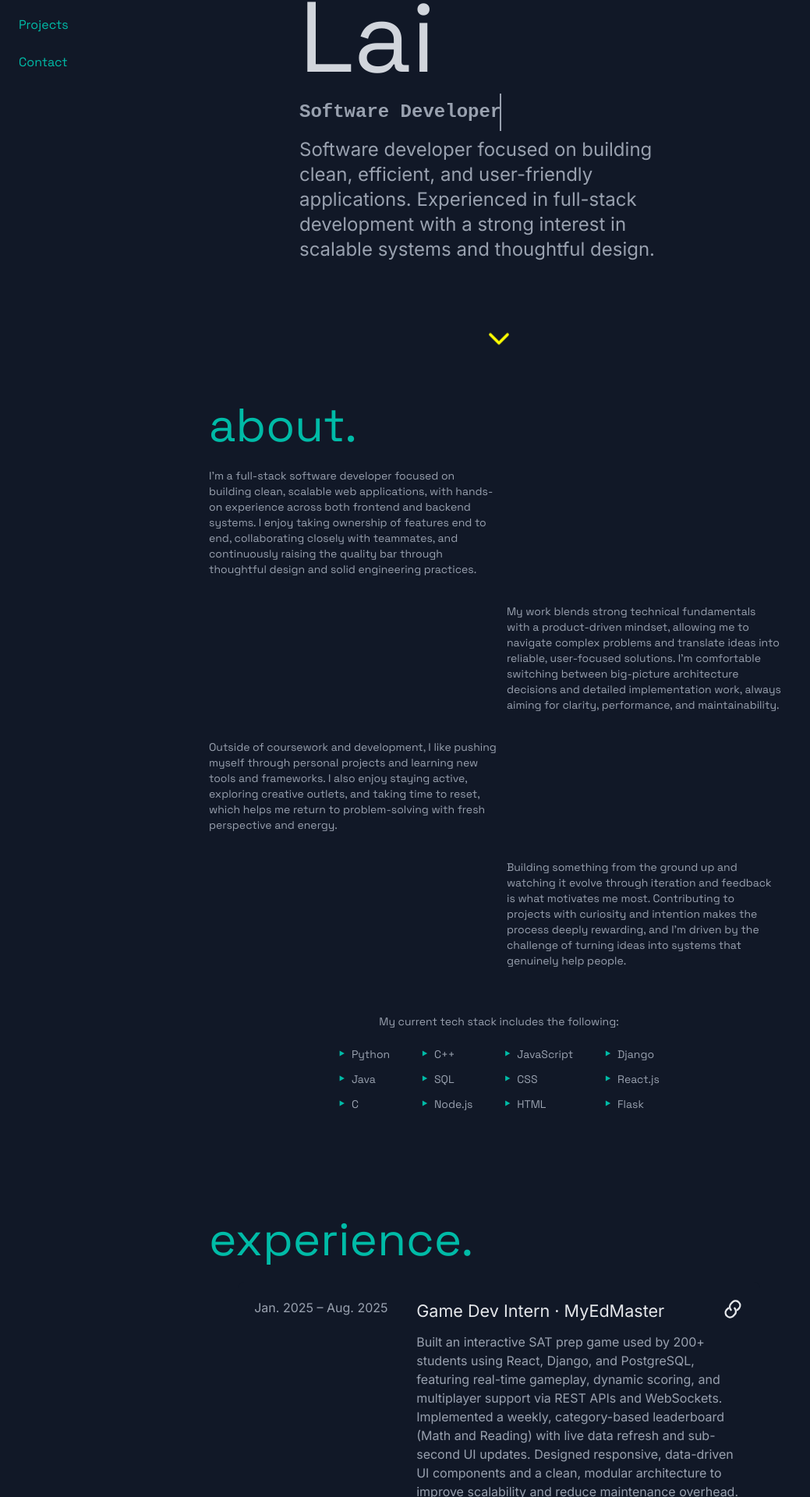
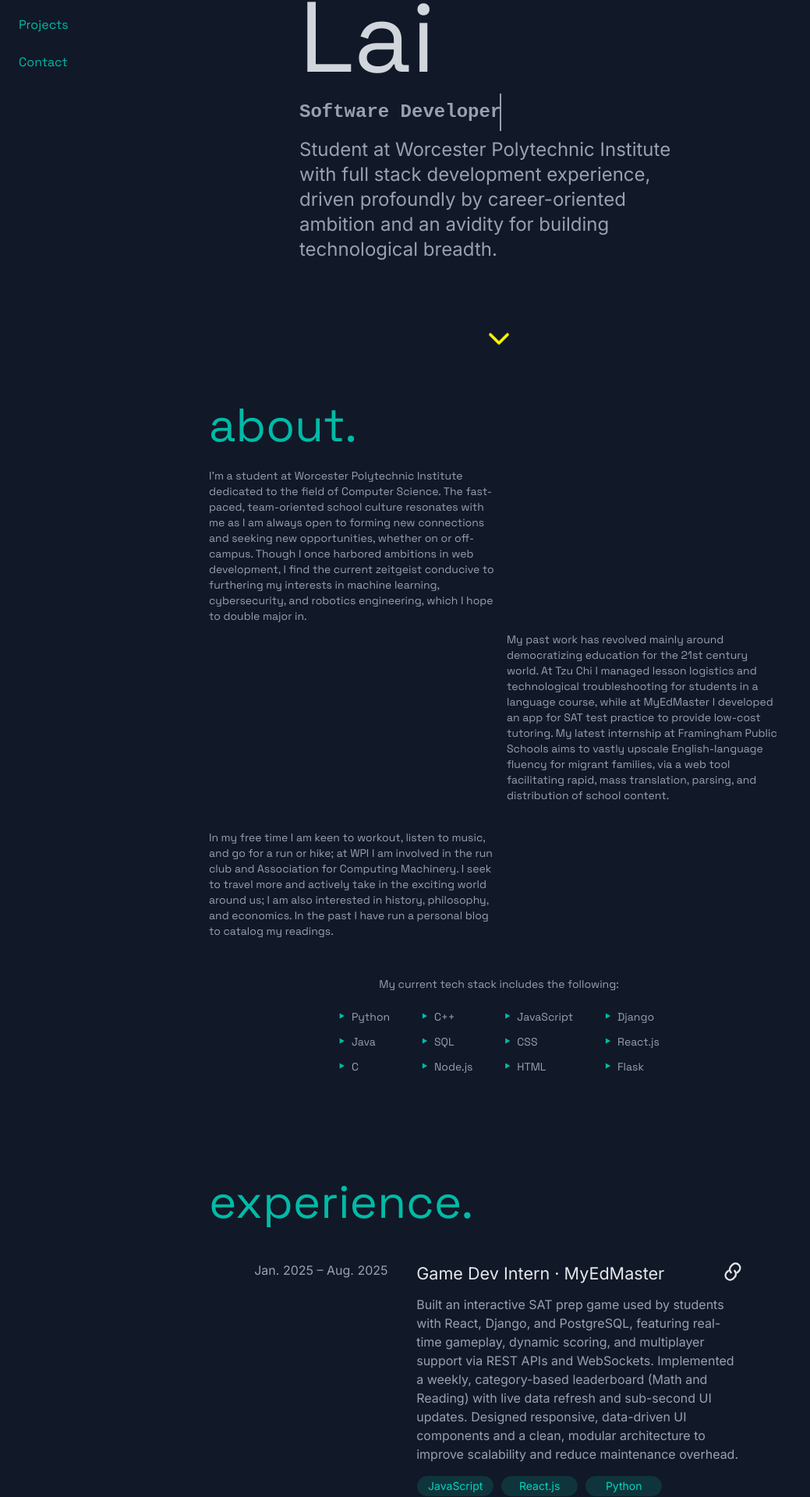
Before and after one commit to Dmitry-Oyawale/react-portfolio, a Next.js app: page / in a window 1280 px wide. Shown: the part 392-2312 px from the top of the page at 78% size, without its empty margins (0-1039 px from the left). Built offline with nearby package versions, Linux system fonts and the light colour scheme.

Commit message:
edit text

```diff
--- a/pages/index.js
+++ b/pages/index.js
@@ -71,7 +71,7 @@ export default function Home() {
                         Software Developer
                     </h1>
                     <h1 className="py-2 text-gray-400 text-2xl">
-                        Software developer focused on building clean, efficient, and user-friendly applications. Experienced in full-stack development with a strong interest in scalable systems and thoughtful design.
+                        Student at Worcester Polytechnic Institute with full stack development experience, driven profoundly by career-oriented ambition and an avidity for building technological breadth.
                     </h1>
                 </div>
                 <div className="flex justify-center norca-container">
@@ -91,19 +91,14 @@ export default function Home() {
                     <br></br>
                     <div className="text-gray-400 [font-family:var(--font-space)]">
                         <h2 className="text-sm w-1/2">
-                            I’m a full-stack software developer focused on building clean, scalable web applications, with hands-on experience across both frontend and backend systems. I enjoy taking ownership of features end to end, collaborating closely with teammates, and continuously raising the quality bar through thoughtful design and solid engineering practices.
+                             I’m a student at Worcester Polytechnic Institute dedicated to the field of Computer Science. The fast-paced, team-oriented school culture resonates with me as I am always open to forming new connections and seeking new opportunities, whether on or off-campus. Though I once harbored ambitions in web development, I find the current zeitgeist  conducive to furthering my interests in machine learning, cybersecurity, and robotics engineering, which I hope to double major in.
                         </h2>
-                        <br></br>
                         <h1 className="text-sm w-1/2 second-half-text">
-                            My work blends strong technical fundamentals with a product-driven mindset, allowing me to navigate complex problems and translate ideas into reliable, user-focused solutions. I’m comfortable switching between big-picture architecture decisions and detailed implementation work, always aiming for clarity, performance, and maintainability.
+                            My past work has revolved mainly around democratizing education for the 21st century world. At Tzu Chi I managed lesson logistics and technological troubleshooting for students in a language course, while at MyEdMaster I developed an app for SAT test practice to provide low-cost tutoring. My latest internship at Framingham Public Schools aims to vastly upscale English-language fluency for migrant families, via a web tool facilitating rapid, mass translation, parsing, and distribution of school content.
                         </h1>
                         <br></br>
                         <h1 className="text-sm w-1/2">
-                            Outside of coursework and development, I like pushing myself through personal projects and learning new tools and frameworks. I also enjoy staying active, exploring creative outlets, and taking time to reset, which helps me return to problem-solving with fresh perspective and energy.
-                        </h1>
-                        <br></br>
-                        <h1 className="text-sm w-1/2 second-half-text">
-                            Building something from the ground up and watching it evolve through iteration and feedback is what motivates me most. Contributing to projects with curiosity and intention makes the process deeply rewarding, and I’m driven by the challenge of turning ideas into systems that genuinely help people.
+                            In my free time I am keen to workout, listen to music, and go for a run or hike; at WPI I am involved in the run club and Association for Computing Machinery. I seek to travel more and actively take in the exciting world around us; I am also interested in history, philosophy, and economics. In the past I have run a personal blog to catalog my readings.
                         </h1>
                         <br></br>
                         <br></br>
@@ -197,7 +192,7 @@ export default function Home() {
                                     </a>
                                 </div>
                                 <p className="text-1xl text-gray-400">
-                                    Built an interactive SAT prep game used by 200+ students using React, Django, and PostgreSQL, featuring real-time gameplay, dynamic scoring, and multiplayer support via REST APIs and WebSockets. Implemented a weekly, category-based leaderboard (Math and Reading) with live data refresh and sub-second UI updates. Designed responsive, data-driven UI components and a clean, modular architecture to improve scalability and reduce maintenance overhead.
+                                    Built an interactive SAT prep game used by students with React, Django, and PostgreSQL, featuring real-time gameplay, dynamic scoring, and multiplayer support via REST APIs and WebSockets. Implemented a weekly, category-based leaderboard (Math and Reading) with live data refresh and sub-second UI updates. Designed responsive, data-driven UI components and a clean, modular architecture to improve scalability and reduce maintenance overhead.
                                 </p>
                                 <div className="gap-2">
                                     <div className="flex flex-row flex-wrap justify-start gap-2 text-sm text-teal-400">
@@ -230,7 +225,7 @@ export default function Home() {
                                     </a>
                                 </div>
                                 <p className="text-1xl text-gray-400">
-                                    Collaborated with three departments to digitize and integrate multilingual Portuguese and English curriculum materials into structured HTML, CSS, and JavaScript templates, processing over 500 files. Developed a Python-based Beautiful Soup parsing tool to automate text extraction and tagging. Improved content insertion efficiency by 40% while reducing manual formatting errors.
+                                    Collaborated with three departments to digitize and organize multilingual Portuguese and English curriculum materials, processing 500+ files and developing a Python-based parsing tool using Beautiful Soup and Playwright to automate text extraction and tagging, improving workflow efficiency and reducing manual errors by 40%.
                                 </p>
                                 <div className="gap-2">
                                     <div className="flex flex-row justify-start gap-2 text-sm text-teal-400">
@@ -256,7 +251,7 @@ export default function Home() {
                     <div className="px-4 sm:px-8 lg:px-24 site-container">
                         <div className="flex justify-between">
                             <h1 className="text-3xl">
-                                Role Matcher app
+                                Research Position Matcher
                             </h1>
                             <a href="https://github.com/Dmitry-Oyawale/projectphase3-querycrushers" target="_blank" rel="noopener noreferrer">
                                 <IconLink className="w-7 hover:text-white transition" />
@@ -264,12 +259,14 @@ export default function Home() {
                         </div>
                         <br></br>
                         <h1 className="text-[.9rem]">
-                            Built and deployed a full-stack Flask web application on AWS (EC2 + RDS) that matches students with faculty research positions using profile-based recommendations, supporting 200+ users with secure Auth0 authentication and a PostgreSQL backend.
+                            Built and deployed a full-stack Flask application on AWS that matches students with faculty research positions using profile-based recommendations, Auth0 authentication, and a PostgreSQL backend.
                         </h1>
                         <br></br>
                         <div className="w-1/2 text-gray-400 text-[.9rem] flex gap-6">
                             <p>Python</p>
+                            <p>HTML</p>
                             <p>CSS</p>
+                            <p>JavaScript</p>
                             <p>SQL</p>
                             <p>PostgreSQL</p>
                         </div>
@@ -289,6 +286,7 @@ export default function Home() {
                         </h1>
                         <br></br>
                         <div className="w-1/2 text-gray-400 text-[.9rem] flex gap-6">
+                            <p>Java</p>
                             <p>Python</p>
                             <p>CSS</p>
                             <p>SQL</p>
@@ -311,6 +309,7 @@ export default function Home() {
                         <br></br>
                         <div className="text-gray-400 text-[.9rem] flex flex-wrap gap-6">
                             <p>Python</p>
+                            <p>CSS</p>
                             <p>HTML</p>
                             <p>JavaScript</p>
                             <p>Bootstrap</p>
```
